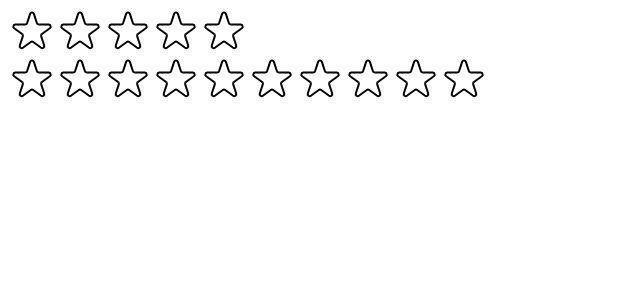
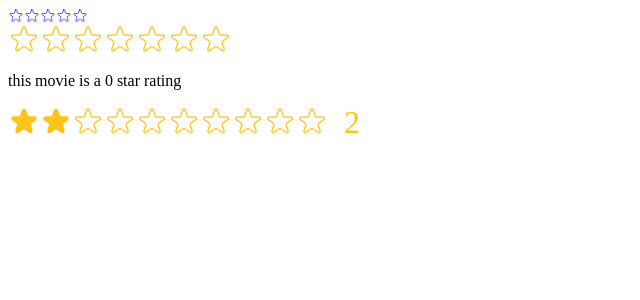
Before and after one commit to Joary13/jonas-usepopcorn, a React (Create React App) app: page / in a window 1280 px wide. Shown: the top 300 px of the page, without its empty margins (0-640 px from the left). Built offline with nearby package versions, Linux system fonts and the light colour scheme.

Commit message:
config component star prop

```diff
--- a/src/StarRating.js
+++ b/src/StarRating.js
@@ -10,44 +10,66 @@
   display: 'flex',
 };
 
+export default function StarRating({
+  maxRating = 5,
+  color = '#fcc419',
+  size = '48',
+  className = '',
+  message = [],
+  defaultRating = 0,
+  onMovieRating,
+}) {
+  const [rating, setRating] = useState(defaultRating);
+  const [tempRating, setTempRating] = useState(0);
+
   const textStyle = {
     lineHeight: '1',
     margin: '0',
+    fontSize: `${size / 1.5}px`,
+    color,
   };
-export default function StarRating({ maxRating = 5 }) {
-  const [rating, setRating] = useState(0);
-  const [tempRating, setTempRating] = useState(0);
 
-  // function handdleHover() {
-  //   () => setHover(i + 1);
-  // }
+  function handdleRating(rating) {
+    setRating(rating);
+    onMovieRating(rating);
+  }
 
   return (
-    <div style={containerStyle}>
+    <div style={containerStyle} className={className}>
       <div style={startContainerStyle}>
         {Array.from({ length: maxRating }, (_, i) => (
           <Star
             key={i + 1}
+            color={color}
+            size={size}
             full={tempRating ? tempRating > i : rating > i}
-            onClick={() => setRating(i + 1)}
+            onClick={() => {
+              handdleRating(i + 1);
+            }}
             onHoverIn={() => setTempRating(i + 1)}
             onHoverOut={() => setTempRating(0)}
           />
         ))}
       </div>
-      <p style={textStyle}>{tempRating || rating || ''}</p>
+      <p style={textStyle}>
+        {message.length === maxRating
+          ? tempRating
+            ? message[tempRating - 1]
+            : message[rating - 1]
+          : tempRating || rating || ''}
+      </p>
     </div>
   );
 }
 
+function Star({ onClick, onHoverIn, onHoverOut, color, size, full }) {
   const starStyle = {
-  width: '48px',
-  height: '48px',
+    width: `${size / 1.5}px`,
+    height: `${size / 1.5}px`,
     display: 'block',
     cursor: 'pointer',
   };
 
-function Star({ onClick, onHoverIn, onHoverOut, full }) {
   return (
     <span
       role='button'
@@ -60,8 +82,8 @@
         <svg
           xmlns='http://www.w3.org/2000/svg'
           viewBox='0 0 20 20'
-          fill='#000'
-          stroke='#000'
+          fill={color}
+          stroke={color}
         >
           <path d='M9.049 2.927c.3-.921 1.603-.921 1.902 0l1.07 3.292a1 1 0 00.95.69h3.462c.969 0 1.371 1.24.588 1.81l-2.8 2.034a1 1 0 00-.364 1.118l1.07 3.292c.3.921-.755 1.688-1.54 1.118l-2.8-2.034a1 1 0 00-1.175 0l-2.8 2.034c-.784.57-1.838-.197-1.539-1.118l1.07-3.292a1 1 0 00-.364-1.118L2.98 8.72c-.783-.57-.38-1.81.588-1.81h3.461a1 1 0 00.951-.69l1.07-3.292z' />
         </svg>
@@ -70,7 +92,7 @@
           xmlns='http://www.w3.org/2000/svg'
           fill='none'
           viewBox='0 0 24 24'
-          stroke='#000'
+          stroke={color}
         >
           <path
             strokeLinecap='round'
--- a/src/index.js
+++ b/src/index.js
@@ -1,4 +1,4 @@
-import React from 'react';
+import React, { useState } from 'react';
 import ReactDOM from 'react-dom/client';
 // import './index.css';
 // import App from './App';
@@ -7,7 +7,25 @@
 const root = ReactDOM.createRoot(document.getElementById('root'));
 root.render(
   <React.StrictMode>
-    <StarRating maxRating={5} />
-    <StarRating maxRating={10} />
+    <StarRating
+      maxRating={5}
+      color='blue'
+      size='24'
+      className='test'
+      message={['horrible', 'bad', 'ok', 'good', 'super']}
+    />
+    <Test />
+    <StarRating maxRating={10} defaultRating={2} />
   </React.StrictMode>
 );
+
+function Test() {
+  const [movieRating, setMovieRating] = useState(0);
+
+  return (
+    <div>
+      <StarRating maxRating={7} onMovieRating={setMovieRating} />
+      <p>this movie is a {movieRating} star rating</p>
+    </div>
+  );
+}
```
Lines whose indentation alone changed are shown as unchanged.
